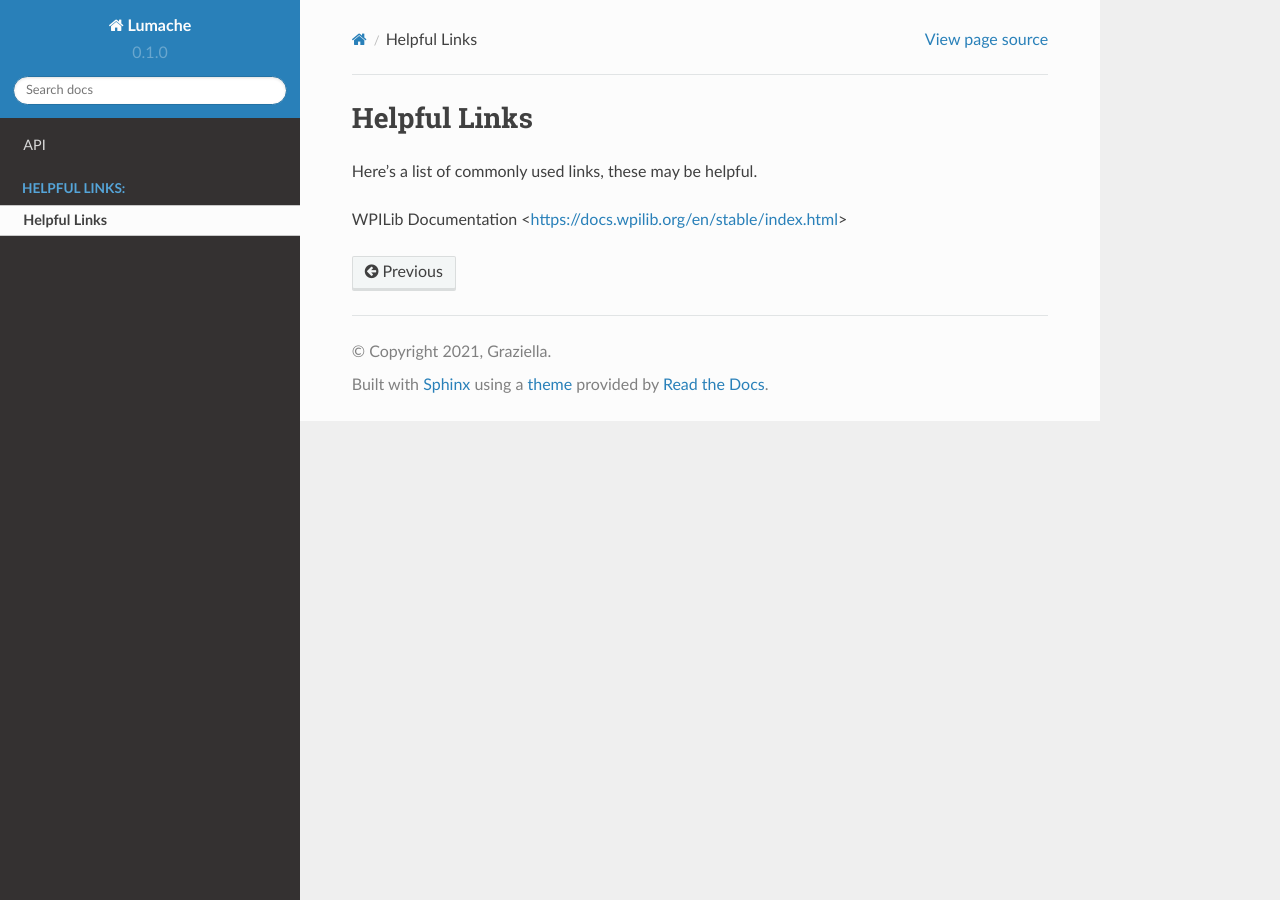
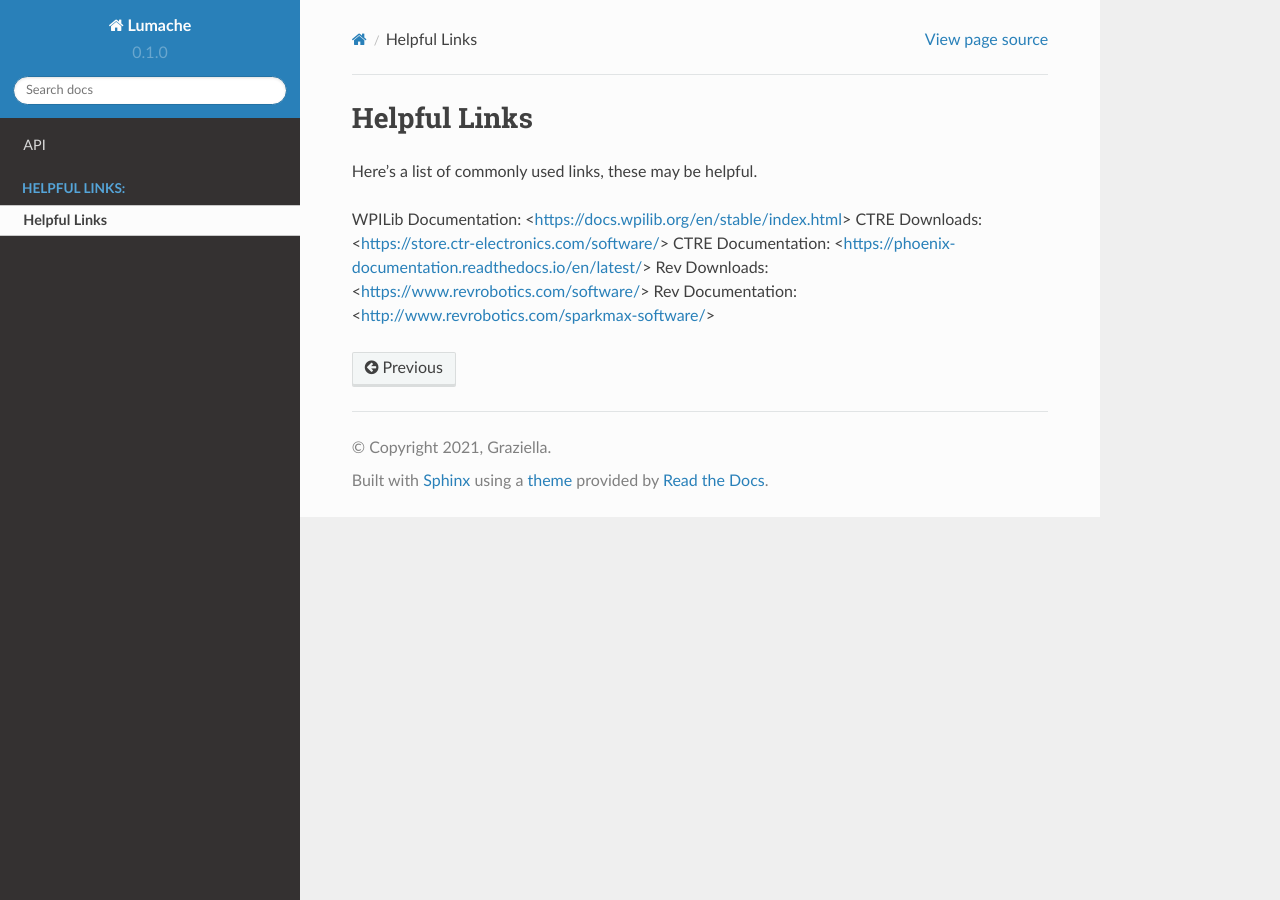
Before and after one commit to TitaniumTitans/Docs, a Sphinx documentation site: the page built from docs/source/helpful-links/helpful-links.rst, in a window 1280 px wide. Built offline with Sphinx 7.4.7 and the Read the Docs theme 2.0.0, drawn with Linux system fonts in a browser that asks for light colours; pages that are not in the unit, such as notebooks, are missing from menus.

Commit message:
added additional links

```diff
--- a/docs/source/helpful-links/helpful-links.rst
+++ b/docs/source/helpful-links/helpful-links.rst
@@ -3,4 +3,8 @@ Helpful Links
 
 Here's a list of commonly used links, these may be helpful.
 
-WPILib Documentation <https://docs.wpilib.org/en/stable/index.html>
+WPILib Documentation: <https://docs.wpilib.org/en/stable/index.html>
+CTRE Downloads: <https://store.ctr-electronics.com/software/>
+CTRE Documentation: <https://phoenix-documentation.readthedocs.io/en/latest/>
+Rev Downloads: <https://www.revrobotics.com/software/>
+Rev Documentation: <http://www.revrobotics.com/sparkmax-software/>
```
